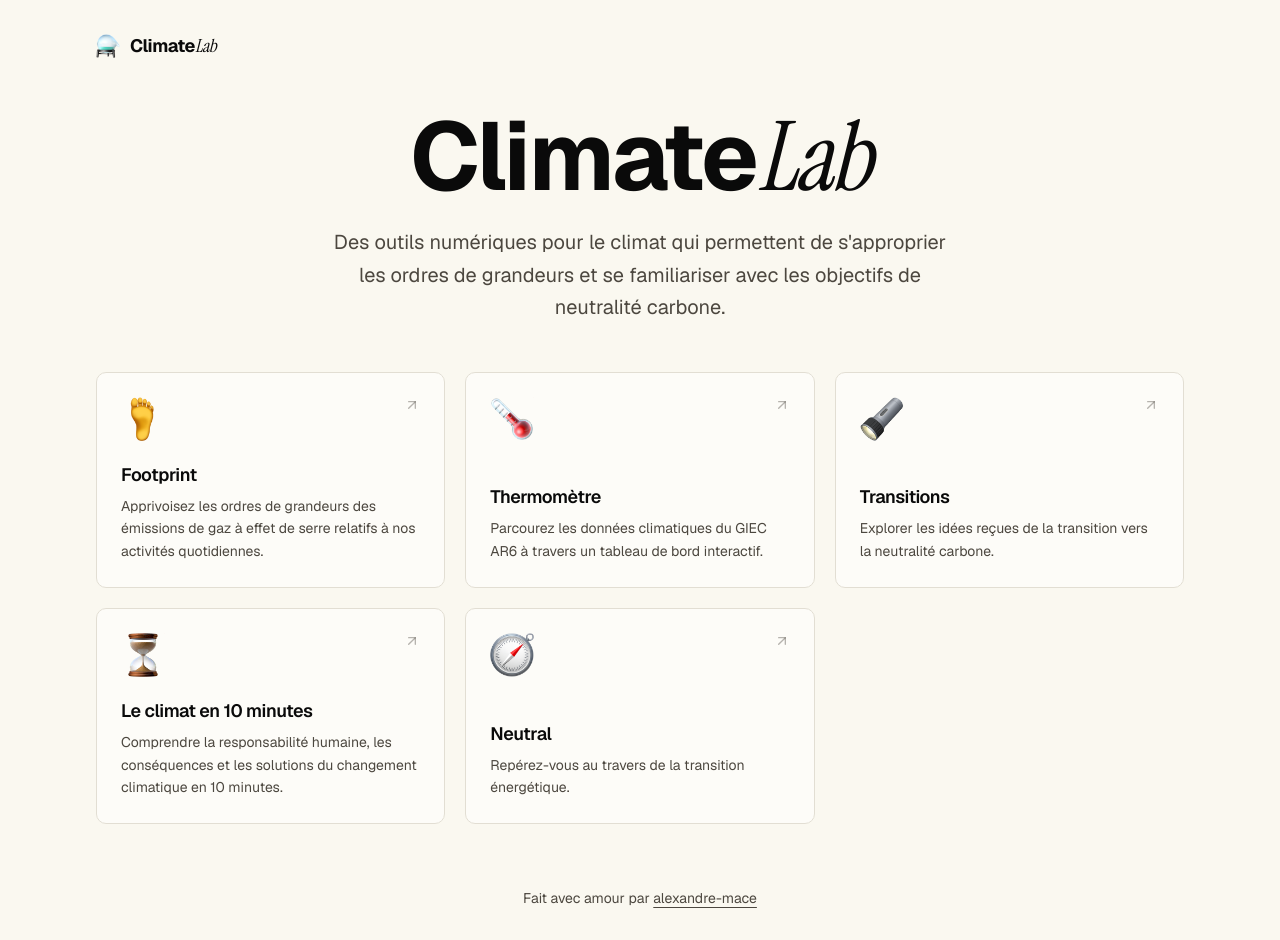
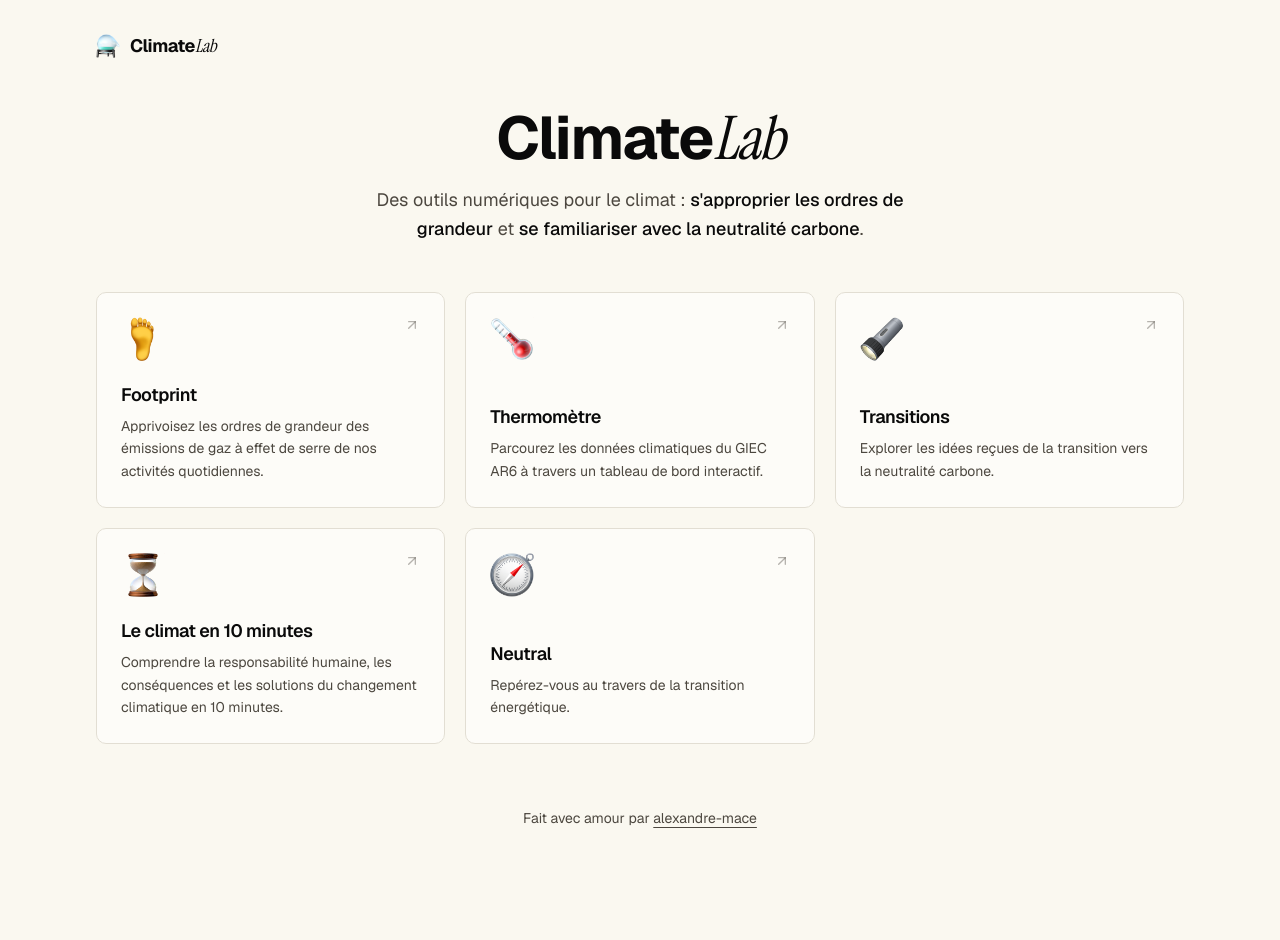
Before and after one commit to alexandre-mace/climatelab, a Next.js app: page / in a window 1280 px wide. After the commit the page ends 860 px from the top, so only its background shows below. Built offline with nearby package versions, Linux system fonts and the light colour scheme.

Commit message:
style(hero): titre réduit, description au pattern kit (emphase font-medium), ordres de grandeur au singulier

```diff
--- a/app/page.tsx
+++ b/app/page.tsx
@@ -21,13 +21,19 @@ export default function Home() {
       </header>
 
       <section className="mt-8 mb-8 flex flex-col items-center text-center sm:mt-12 sm:mb-12">
-        <h1 className="mb-5 text-5xl font-bold tracking-tight sm:text-7xl lg:text-8xl">
+        <h1 className="mb-4 text-4xl font-bold tracking-tight sm:text-5xl lg:text-6xl">
           Climate<span className="font-display italic font-normal">Lab</span>
         </h1>
-        <p className="max-w-2xl text-lg leading-relaxed text-pretty text-muted-foreground sm:text-xl">
-          Des outils numériques pour le climat qui permettent de
-          s&apos;approprier les ordres de grandeurs et se familiariser avec les
-          objectifs de neutralité carbone.
+        <p className="max-w-xl text-base leading-relaxed text-pretty text-muted-foreground sm:text-lg">
+          Des outils numériques pour le climat :{" "}
+          <span className="font-medium text-foreground">
+            s&apos;approprier les ordres de grandeur
+          </span>{" "}
+          et{" "}
+          <span className="font-medium text-foreground">
+            se familiariser avec la neutralité carbone
+          </span>
+          .
         </p>
       </section>
 
--- a/data/tools.json
+++ b/data/tools.json
@@ -1,7 +1,7 @@
 [
   {
     "title": "Footprint",
-    "description": "Apprivoisez les ordres de grandeurs des émissions de gaz à effet de serre relatifs à nos activités quotidiennes.",
+    "description": "Apprivoisez les ordres de grandeur des émissions de gaz à effet de serre de nos activités quotidiennes.",
     "logo": "/images/foot_1f9b6.webp",
     "link": "https://footprint.climatelab.fr"
   },
```
